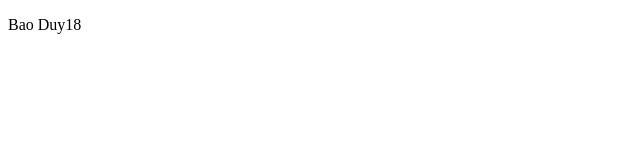
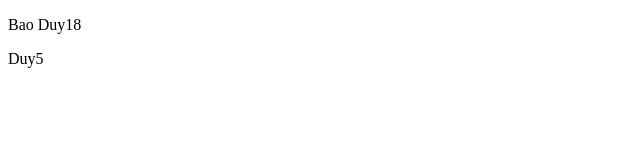
Before and after one commit to baoduyne/HTML, a plain HTML site: page Obj.html in a window 1280 px wide. Shown: the full height of the page, 0-640 px from the left. Drawn offline with Linux system fonts and the light colour scheme.

Commit message:
update Obj.html and Obj.js

```diff
--- a/Obj.html
+++ b/Obj.html
@@ -6,6 +6,7 @@
     </head>
     <body>
         <p id="id1"></p>
+        <p id = "id2"></p>
         <script src="Obj.js"></script>
     </body>
 </html>
--- a/Obj.js
+++ b/Obj.js
@@ -7,5 +7,17 @@ const obj = {
     }
 }
 
+const student = {
+    Name : "",
+    id : 0,
+
+    add : function(name,id){
+        this.Name = name;
+        this.id = id;
+        return this.Name + this.id;
+    }
+}
 
 document.getElementById("id1").innerHTML = obj.Note();
+
+document.getElementById("id2").innerHTML = student.add("Duy",5);
```
